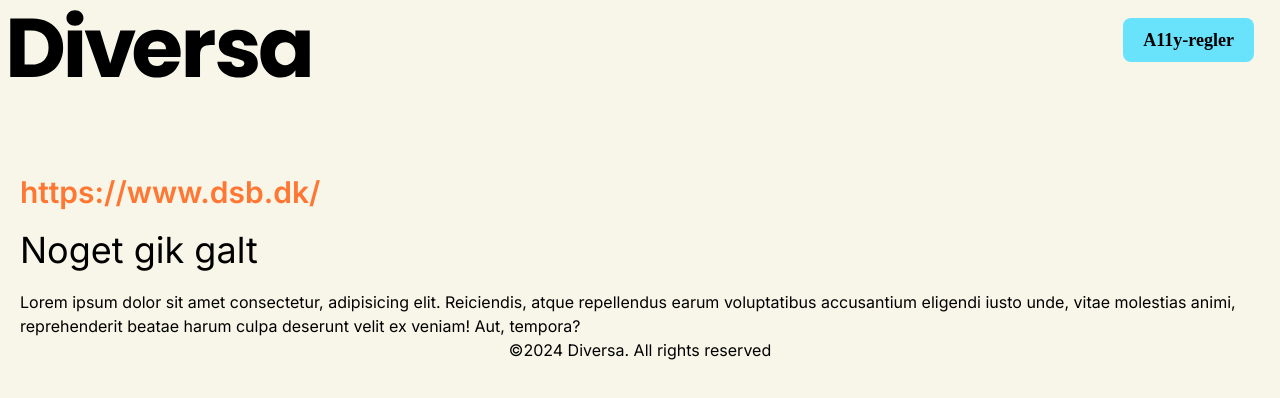
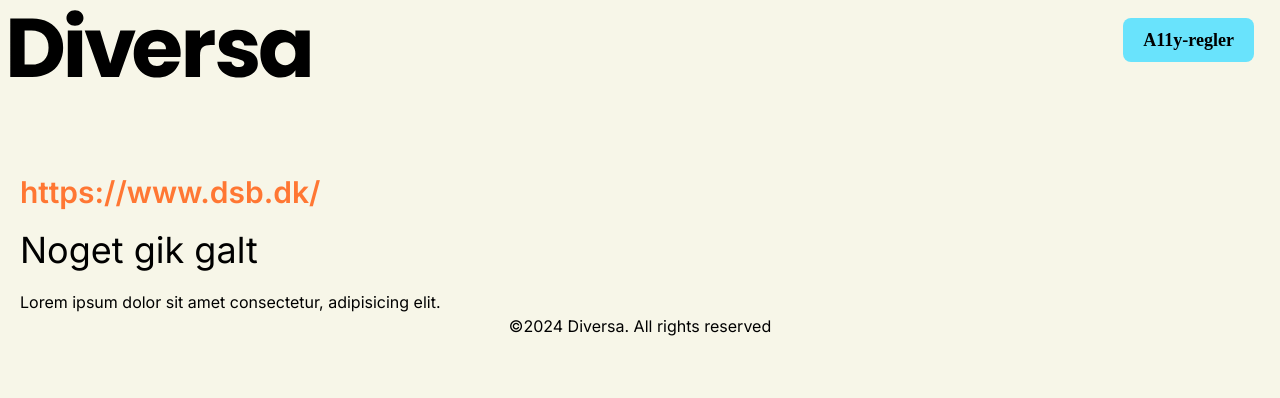
Before and after one commit to emmalarsen1/a11y_diversa, a Next.js app: page /errortest in a window 1280 px wide. Shown: the top 398 px of the page. Built offline with nearby package versions, Linux system fonts and the light colour scheme.

Commit message:
text in error

```diff
--- a/src/app/errortest/page.jsx
+++ b/src/app/errortest/page.jsx
@@ -11,7 +11,7 @@
     <div>
       <h1 class="text-3xl font-semibold text-[#ff7733] m-5 mt-24">{data.url}</h1>
       <h2 class="m-5 mt-22 text-4xl">Noget gik galt</h2>
-      <p class="ml-5">Lorem ipsum dolor sit amet consectetur, adipisicing elit. Reiciendis, atque repellendus earum voluptatibus accusantium eligendi iusto unde, vitae molestias animi, reprehenderit beatae harum culpa deserunt velit ex veniam! Aut, tempora?</p>
+      <p class="ml-5">Lorem ipsum dolor sit amet consectetur, adipisicing elit.</p>
     </div>
   );
 }
--- a/src/app/results/error.jsx
+++ b/src/app/results/error.jsx
@@ -11,7 +11,7 @@
     <div>
       <h1 className="text-3xl font-semibold text-[#ff7733] m-5 mt-24">{data.url}</h1>
       <h2 className="m-5 mt-20 text-4xl">Noget gik galt</h2>
-      <p className="ml-5">Lorem ipsum dolor sit amet consectetur, adipisicing elit. Reiciendis, atque repellendus earum voluptatibus accusantium eligendi iusto unde, vitae molestias animi, reprehenderit beatae harum culpa deserunt velit ex veniam! Aut, tempora?</p>
+      <p className="ml-5">Lorem ipsum dolor sit amet consectetur, adipisicing elit.</p>
     </div>
   );
 }
```
